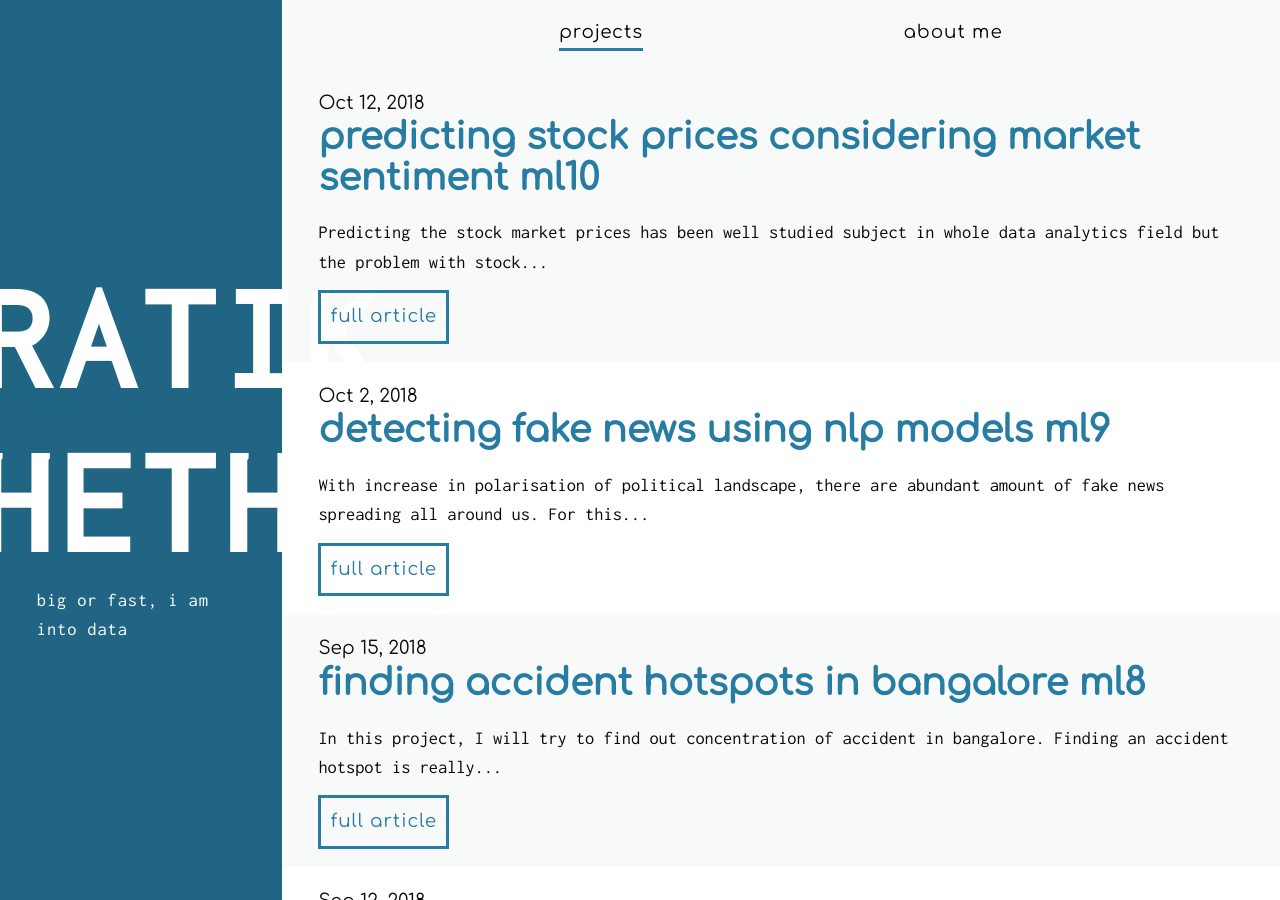
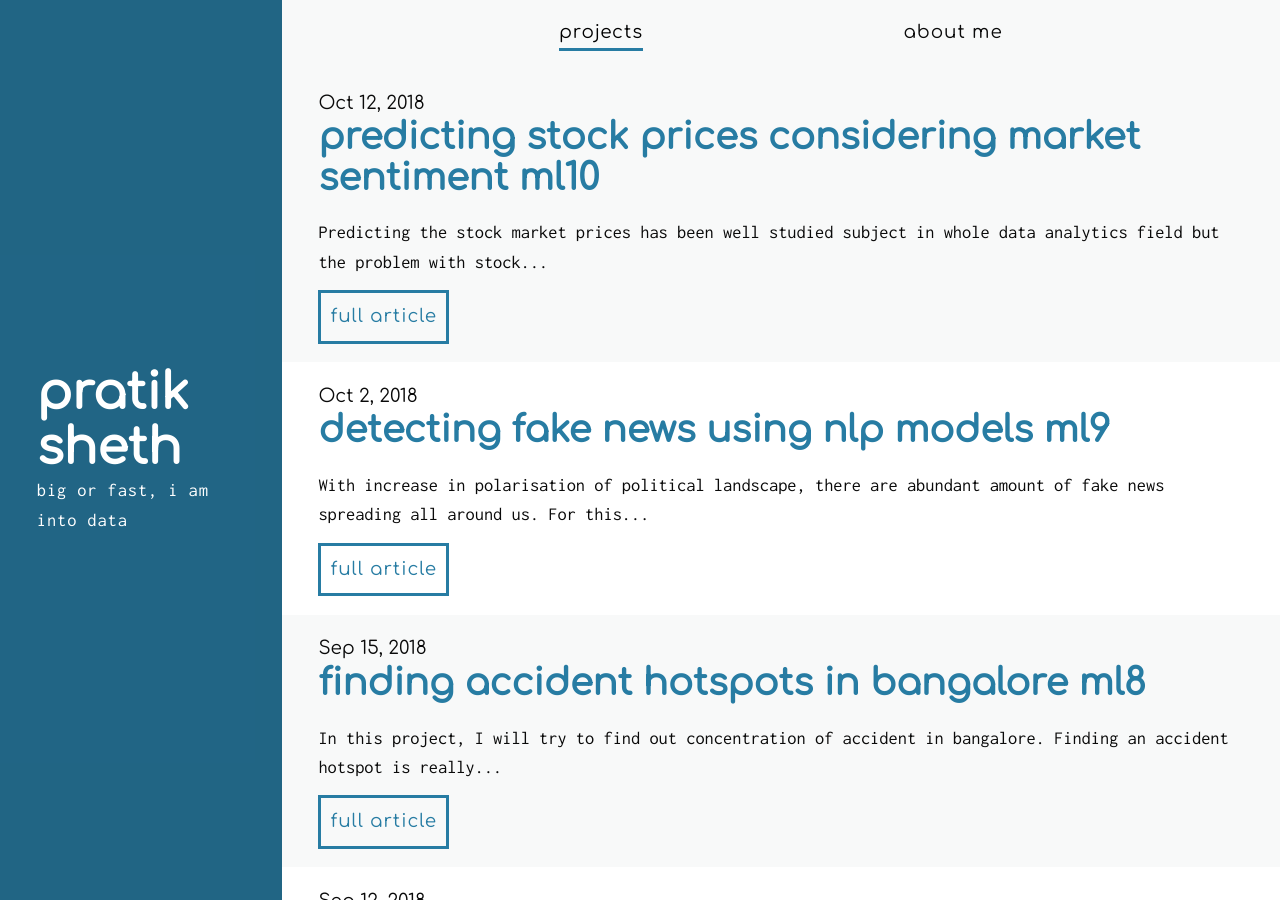
Before and after one commit to daftengineer/daftengineer.github.io, a Jekyll site: the page built from index.html, in a window 1280 px wide and 900 px high. Built offline with Jekyll 4.4.1, drawn with Linux system fonts in a browser that asks for light colours; nearby versions of some CDN libraries; the list of posts is cut into pages by our own code.

Commit message:
Update index.html

```diff
--- a/index.html
+++ b/index.html
@@ -8,7 +8,7 @@ layout: default
       {% endfor %}
     <div class="previews__container">
 
-      <h1><span style="font-size:3em;">{{ site.title }}</span></h1>
+      <h1>{{ site.title }}</h1>
       <span style="text-transform:lowercase;">Big or Fast, I am into Data</span>
     </div>
   </div>
```
